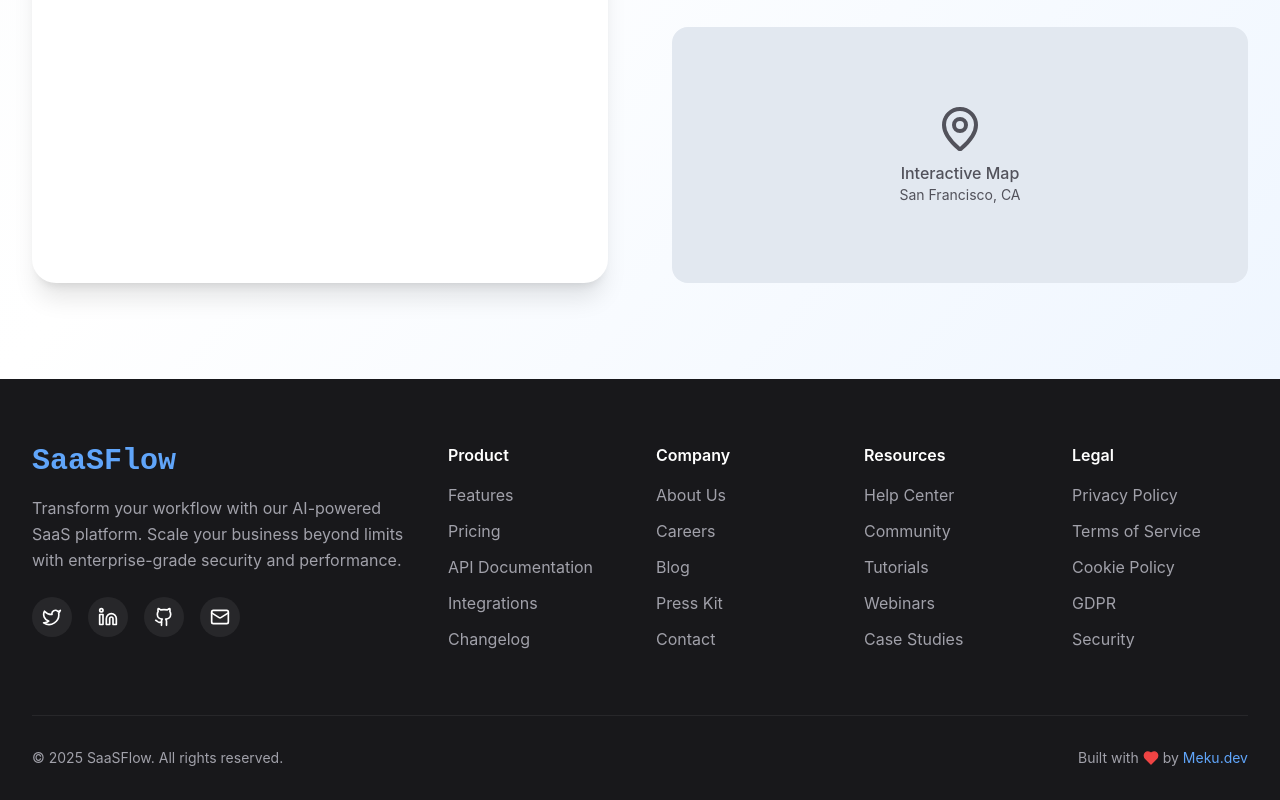
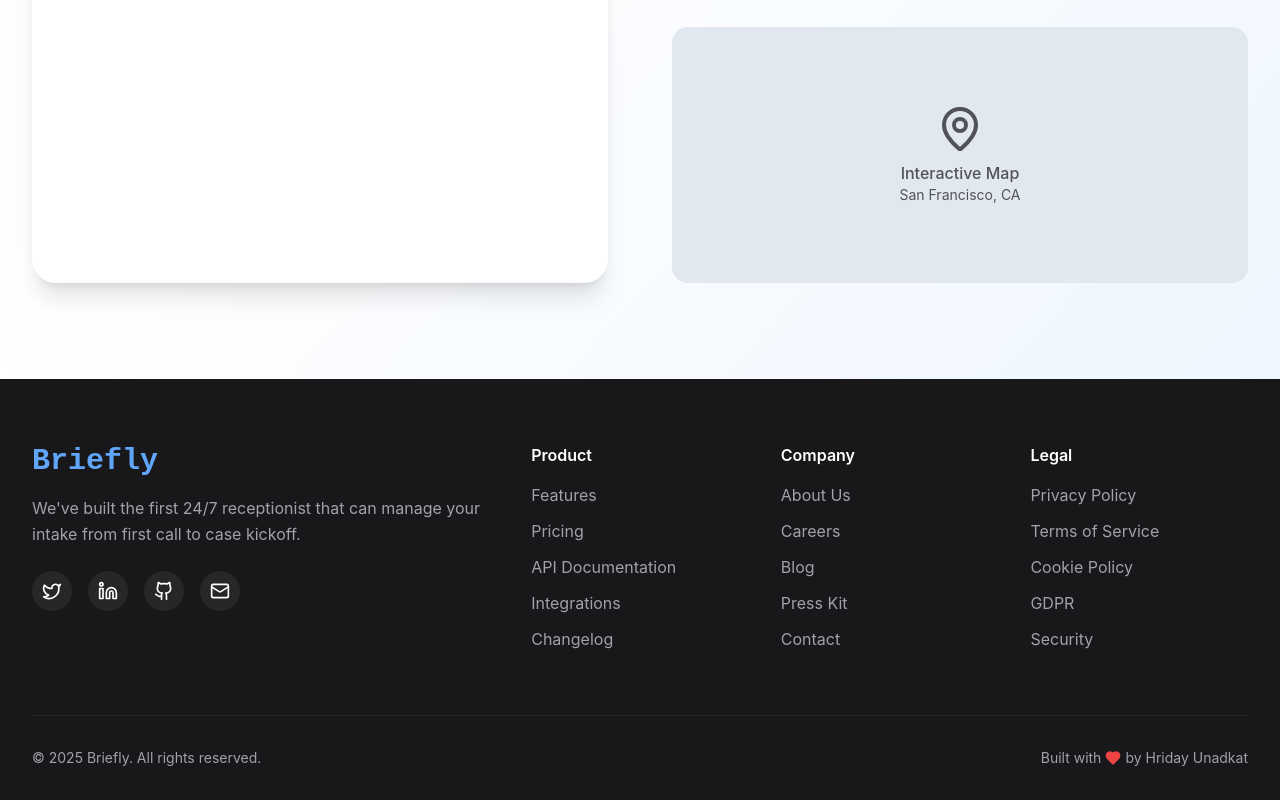
Before and after one commit to hridayunadkat/briefly-site, a React (Vite) app: page /#/ in a window 1280 px wide. Shown: the part 5474-6274 px from the top of the page. Built offline with nearby package versions, Linux system fonts and the light colour scheme; what @radix-ui/themes would draw is missing.

Commit message:
Footer changes 2

```diff
--- a/src/components/Footer.jsx
+++ b/src/components/Footer.jsx
@@ -56,13 +56,13 @@
           { name: 'Press Kit', href: '#' },
           { name: 'Contact', href: '#contact' }
         ],
-        Resources: [
-          { name: 'Help Center', href: '#' },
-          { name: 'Community', href: '#' },
-          { name: 'Tutorials', href: '#' },
-          { name: 'Webinars', href: '#' },
-          { name: 'Case Studies', href: '#portfolio' }
-        ],
+        // Resources: [
+        //   { name: 'Help Center', href: '#' },
+        //   { name: 'Community', href: '#' },
+        //   { name: 'Tutorials', href: '#' },
+        //   { name: 'Webinars', href: '#' },
+        //   { name: 'Case Studies', href: '#portfolio' }
+        // ],
         Legal: [
           { name: 'Privacy Policy', href: '#' },
           { name: 'Terms of Service', href: '#' },
@@ -147,7 +147,7 @@
 
             {/* Main Footer Content */}
             <div className="py-16">
-              <div className="grid grid-cols-1 md:grid-cols-2 lg:grid-cols-6 gap-8">
+              <div className="grid grid-cols-1 md:grid-cols-2 lg:grid-cols-5 gap-8">
                 {/* Brand Section */}
                 <motion.div
                   className="lg:col-span-2"
@@ -160,11 +160,10 @@
                     className="text-3xl font-bold text-blue-400 font-mono mb-4"
                     whileHover={{ scale: 1.05 }}
                   >
-                    SaaSFlow
+                    Briefly
                   </motion.h2>
                   <p className="text-zinc-400 mb-6 leading-relaxed">
-                    Transform your workflow with our AI-powered SaaS platform.
-                    Scale your business beyond limits with enterprise-grade security and performance.
+                    We've built the first 24/7 receptionist that can manage your intake from first call to case kickoff.
                   </p>
 
                   {/* Social Links */}
@@ -223,7 +222,7 @@
               transition={{ duration: 0.8, delay: 0.4 }}
             >
               <div className="text-zinc-400 text-sm mb-4 md:mb-0">
-                © 2025 SaaSFlow. All rights reserved.
+                © 2025 Briefly. All rights reserved.
               </div>
 
               <div className="flex items-center text-zinc-400 text-sm">
@@ -235,16 +234,7 @@
                 >
                   <Heart className="w-4 h-4 text-red-500 fill-current" />
                 </motion.div>
-                <span>by</span>
-                <motion.a
-                  href="https://meku.dev"
-                  target="_blank"
-                  rel="nofollow"
-                  className="ml-1 text-blue-400 hover:text-blue-300 transition-colors duration-200"
-                  whileHover={{ scale: 1.05 }}
-                >
-                  Meku.dev
-                </motion.a>
+                <span>by Hriday Unadkat </span>
               </div>
             </motion.div>
           </div>
```
